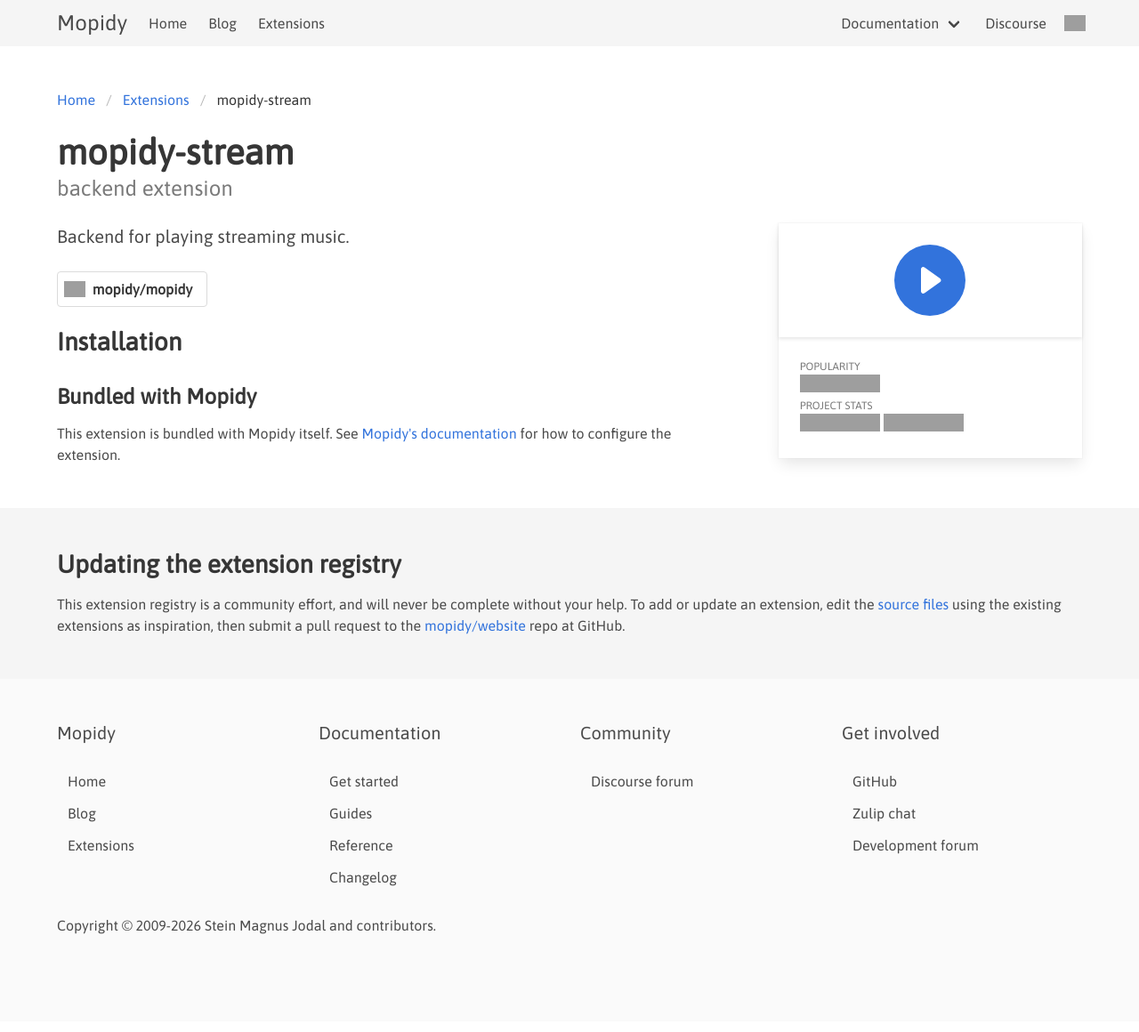
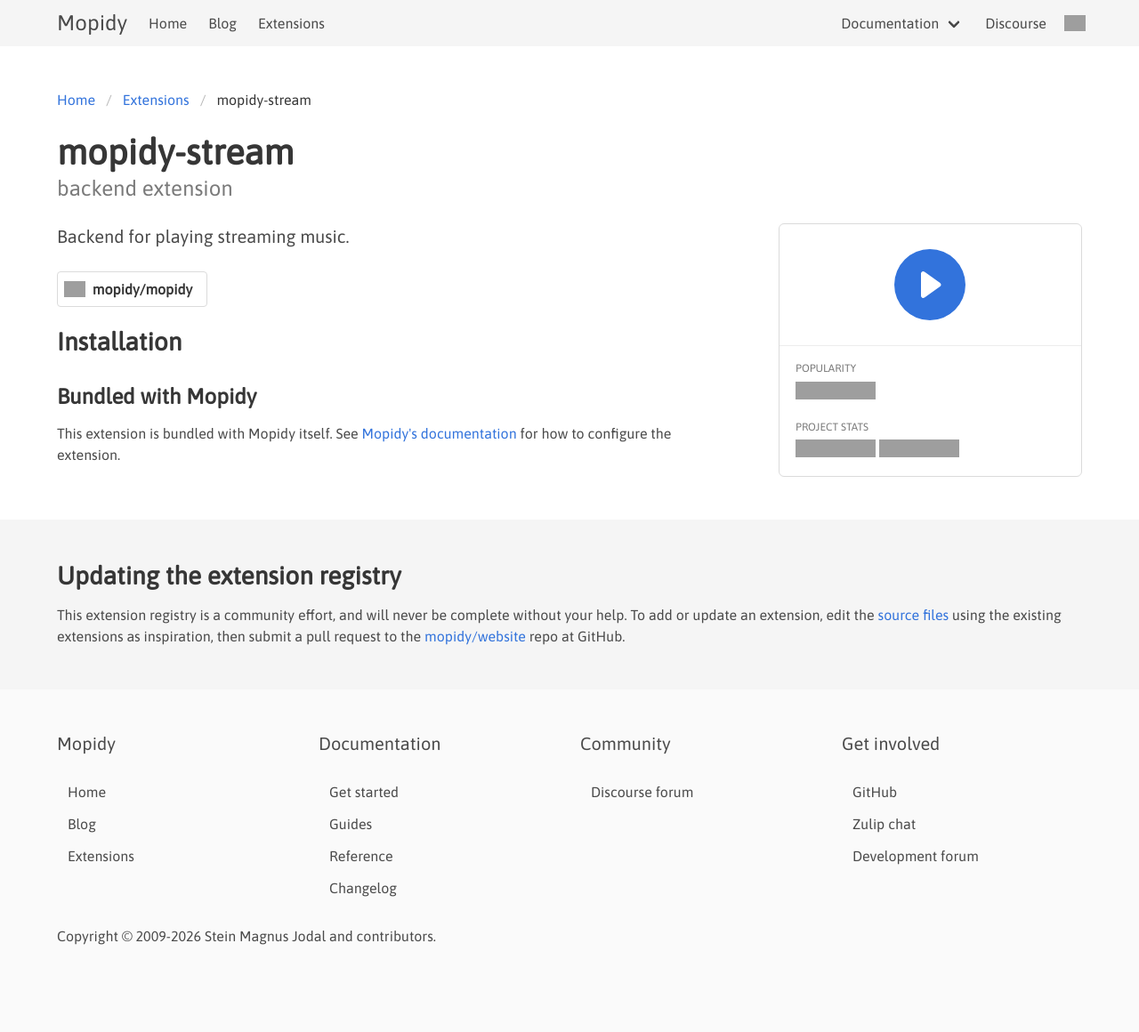
Before and after one commit to mopidy/website, a Jekyll site: the page built from _ext/stream.md, in a window 1280 px wide. Shown: the whole page at 89% size. Built offline with Jekyll 4.4.1, drawn with Linux system fonts in a browser that asks for light colours; grey boxes are pictures that could not be loaded.

Commit message:
feat: Rebuild the panel on an extension page like the index cards

```diff
--- a/_includes/ext-stats.html
+++ b/_includes/ext-stats.html
@@ -1,15 +1,11 @@
-<div class="card">
+<div class="ext-panel">
   {% if ext.logo %}
-    <div class="card-header" style="justify-content: center;">
-      <div class="card-image">
-        <figure class="image" style="padding: 1.5em">
-          <img class="ext-page-logo" src="{{ ext.logo }}">
-        </figure>
-      </div>
+    <div class="ext-panel-logo">
+      <img class="ext-page-logo" src="{{ ext.logo }}">
     </div>
   {% endif %}
 
-  <div class="card-content">
+  <div class="ext-panel-body">
 
     {% if repo_url or ext.dist.pypi %}
       <h5 class="is-size-7 is-uppercase has-text-grey">Popularity</h5>
--- a/media/css/mopidy.scss
+++ b/media/css/mopidy.scss
@@ -168,6 +168,32 @@
   height: 2rem;
 }
 
+.ext-panel {
+  border: 1px solid $grey-lighter;
+  border-radius: $radius-large;
+  background-color: $white;
+  overflow: hidden;
+}
+
+.ext-panel-logo {
+  display: flex;
+  justify-content: center;
+  padding: 1.75rem 1.15rem;
+  border-bottom: 1px solid $grey-lightest;
+}
+
+.ext-panel-body {
+  padding: 1rem 1.15rem 0.9rem;
+
+  h5 {
+    margin-bottom: 0.35rem;
+  }
+
+  p:not(:last-child) {
+    margin-bottom: 1rem;
+  }
+}
+
 // `.image img` beats a single class.
 .image img.ext-page-logo,
 .ext-page-logo {
```
